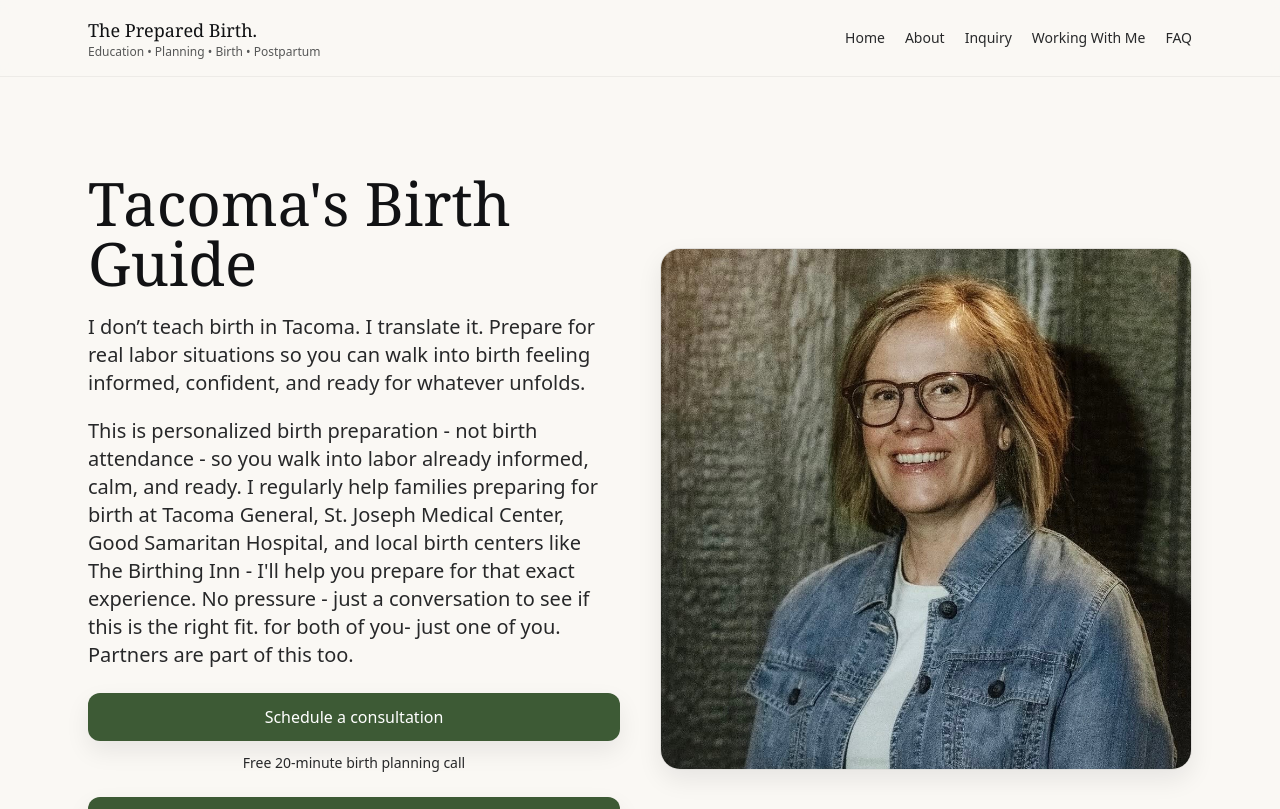
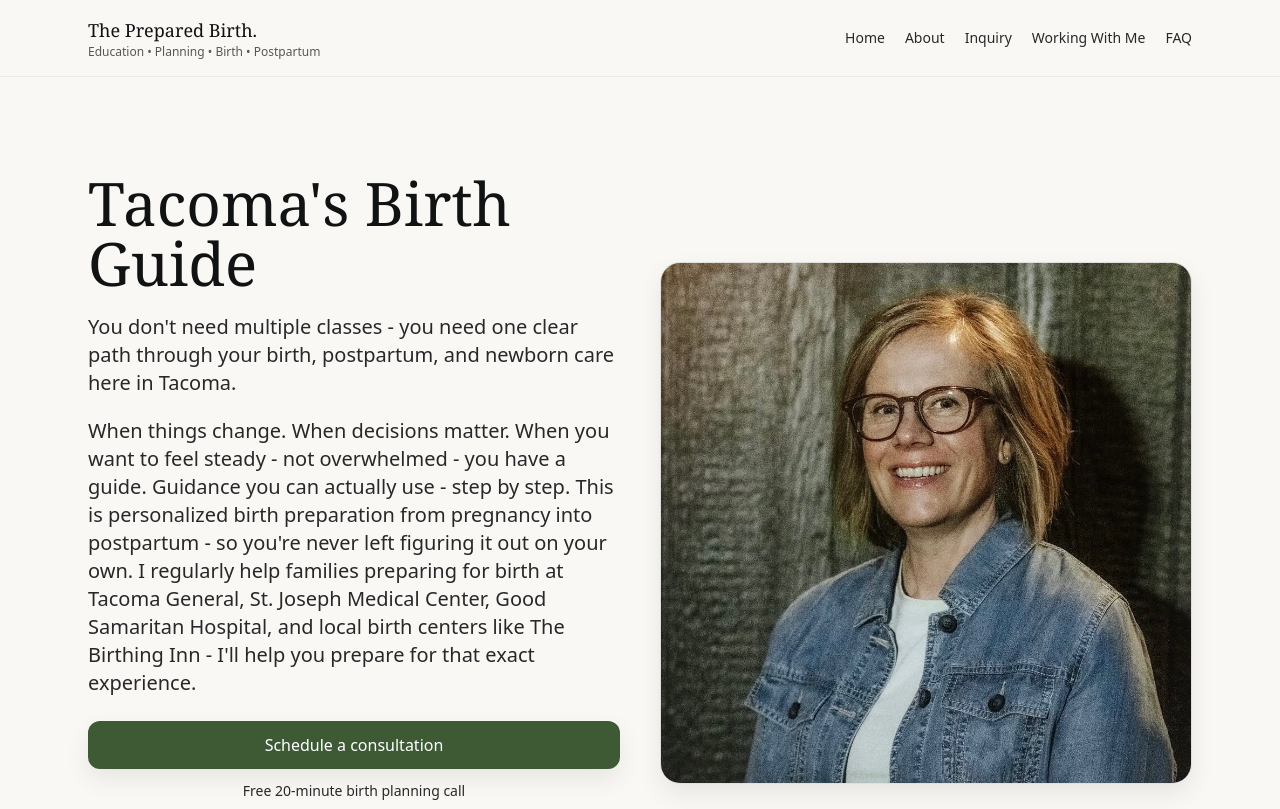
Before and after one commit to pdunmire-pcd/the-prepared-birth, a Next.js app: page / in a window 1280 px wide. Shown: the top 809 px of the page. Built offline with nearby package versions, Linux system fonts and the light colour scheme.

Commit message:
Headline updates on homepage

```diff
--- a/app/page.jsx
+++ b/app/page.jsx
@@ -28,21 +28,16 @@ export default function HomePage() {
           </h1>
 
           <p className="mt-5 text-lg opacity-90 md:text-xl">
-            I don’t teach birth in Tacoma.
-            I translate it.
-            Prepare for real labor situations so you can walk into birth feeling
-            informed, confident, and ready for whatever unfolds.
+            You don't need multiple classes - you need one clear path through your birth, postpartum, and newborn care here in Tacoma.
           </p>
 
           <p className="mt-5 text-lg opacity-90 md:text-xl">
-            This is personalized birth preparation - not birth attendance - so
-            you walk into labor already informed, calm, and ready. I regularly
+            When things change. When decisions matter. When you want to feel steady - not overwhelmed - you have a guide. Guidance you can actually use - step by step.
+            This is personalized birth preparation from pregnancy into postpartum - so you're never left figuring it out on your own. I regularly
             help families preparing for birth at Tacoma General, St. Joseph
             Medical Center, Good Samaritan Hospital, and local birth centers
             like The Birthing Inn - I&apos;ll help you prepare for that exact
             experience.
-
-            No pressure - just a conversation to see if this is the right fit. for both of you- just one of you. Partners are part of this too.
           </p>
 
           <div className="mt-6">
```
